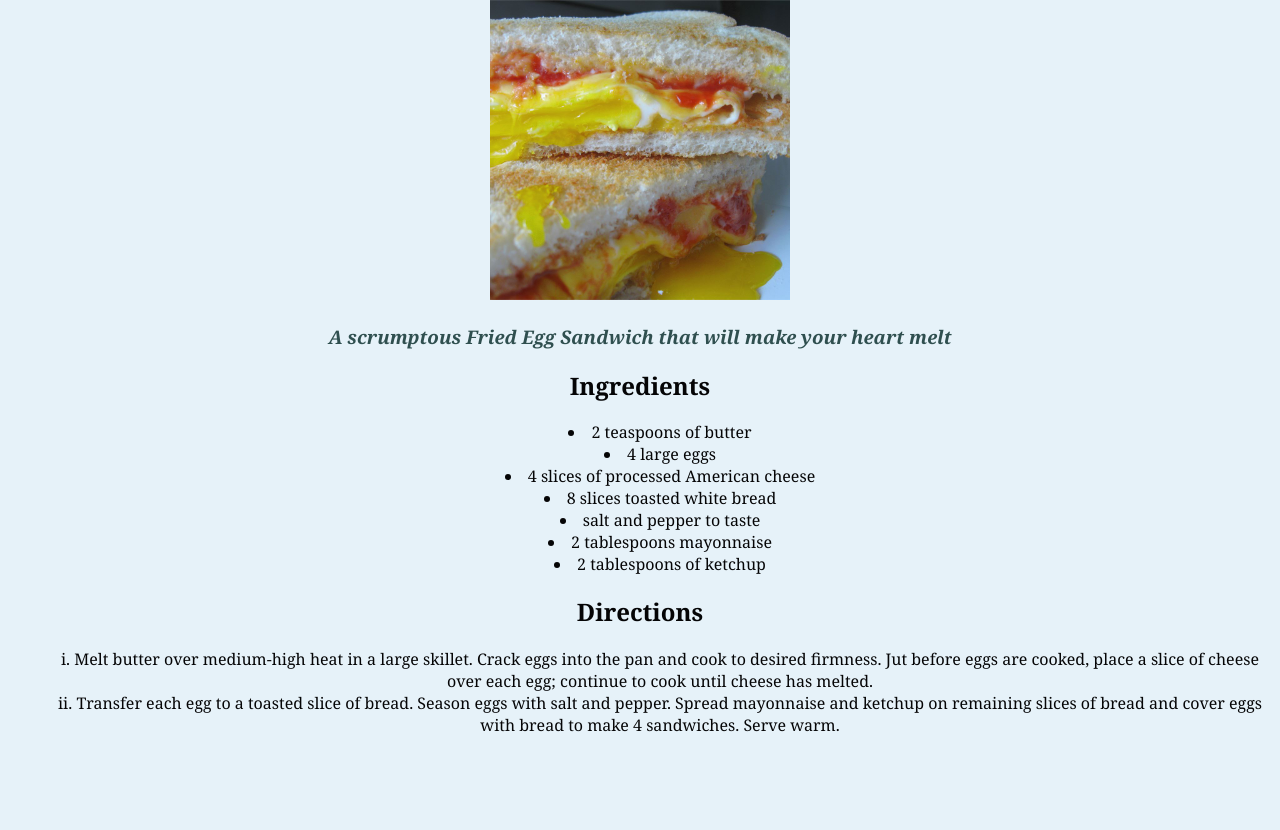
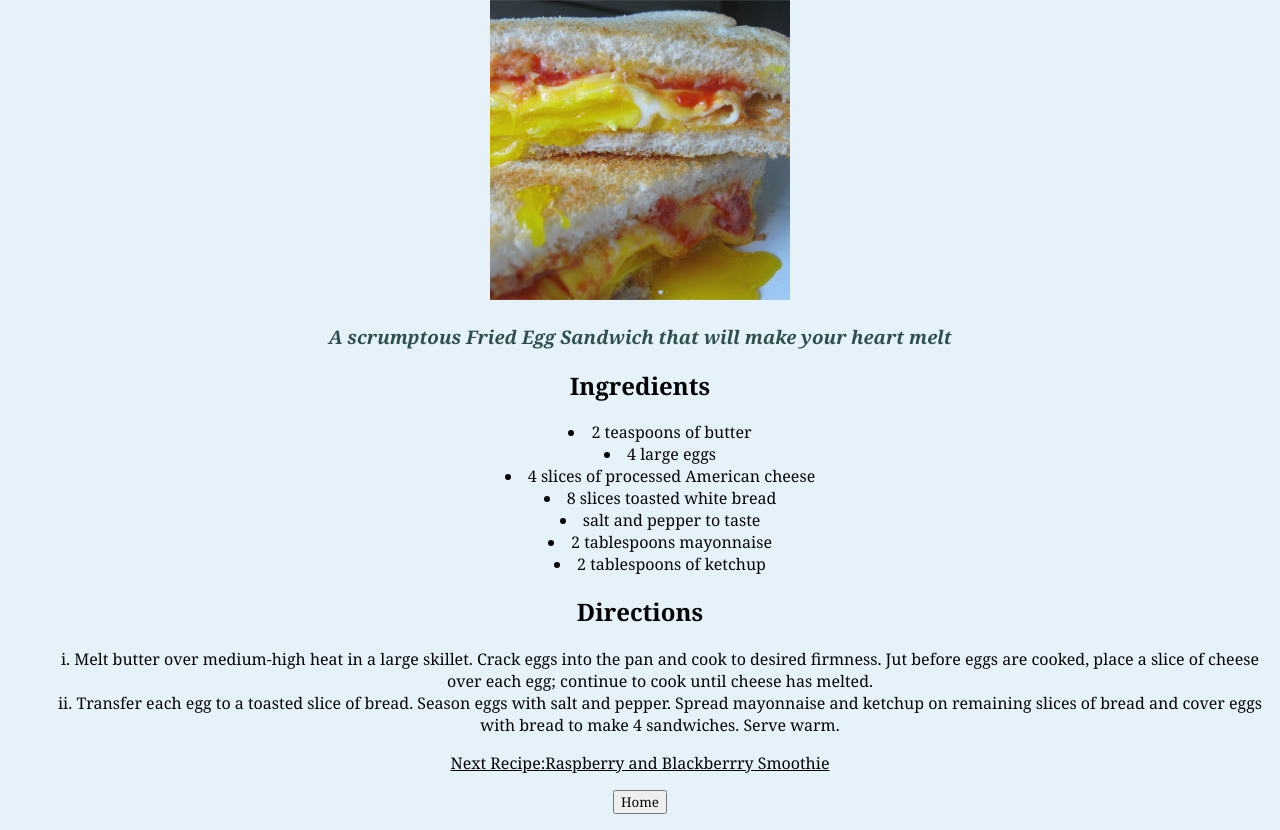
Before and after one commit to hidden-sea/odin-recipes, a plain HTML site: page recipes/fried-egg-sandwich.html in a window 1280 px wide. Shown: the part 86-916 px from the top of the page. Before the commit the page ends 838 px from the top, so only its background shows below. Drawn offline with Linux system fonts and the light colour scheme.

Commit message:
Add some more elements like home page button and link to next recipe

```diff
--- a/recipes/fried-egg-sandwich.html
+++ b/recipes/fried-egg-sandwich.html
@@ -25,5 +25,9 @@
 </li>
 <li>Transfer each egg to a toasted slice of bread. Season eggs with salt and pepper. Spread mayonnaise and ketchup on remaining slices of bread and cover eggs with bread to make 4 sandwiches. Serve warm.</li>
 </ol>
+<a href="./raspberry-blackberry-smoothie.html">Next Recipe:Raspberry and Blackberrry Smoothie</a>
+<p><form action="../index.html">
+    <input type="submit" value="Home"/>
+</form></p>
 </body>
 </html>
--- a/styles.css
+++ b/styles.css
@@ -20,5 +20,5 @@ body {
 
 * {
   text-align: center;
-  list-style-position:inside;
+  list-style-position: inside;
 }
```
Also changed, not shown: recipes/mac-and-cheese.html (+4 -0 lines), recipes/raspberry-blackberry-smoothie.html (+5 -0 lines).
